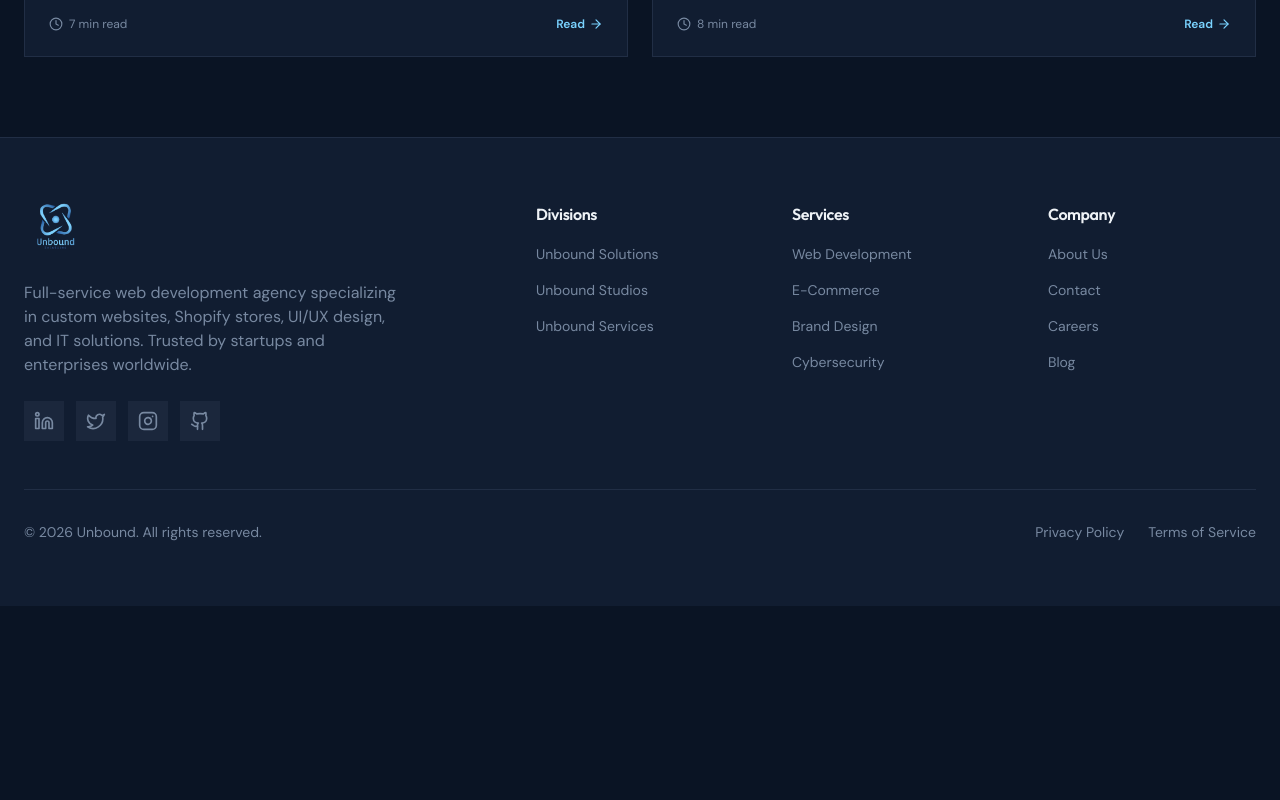
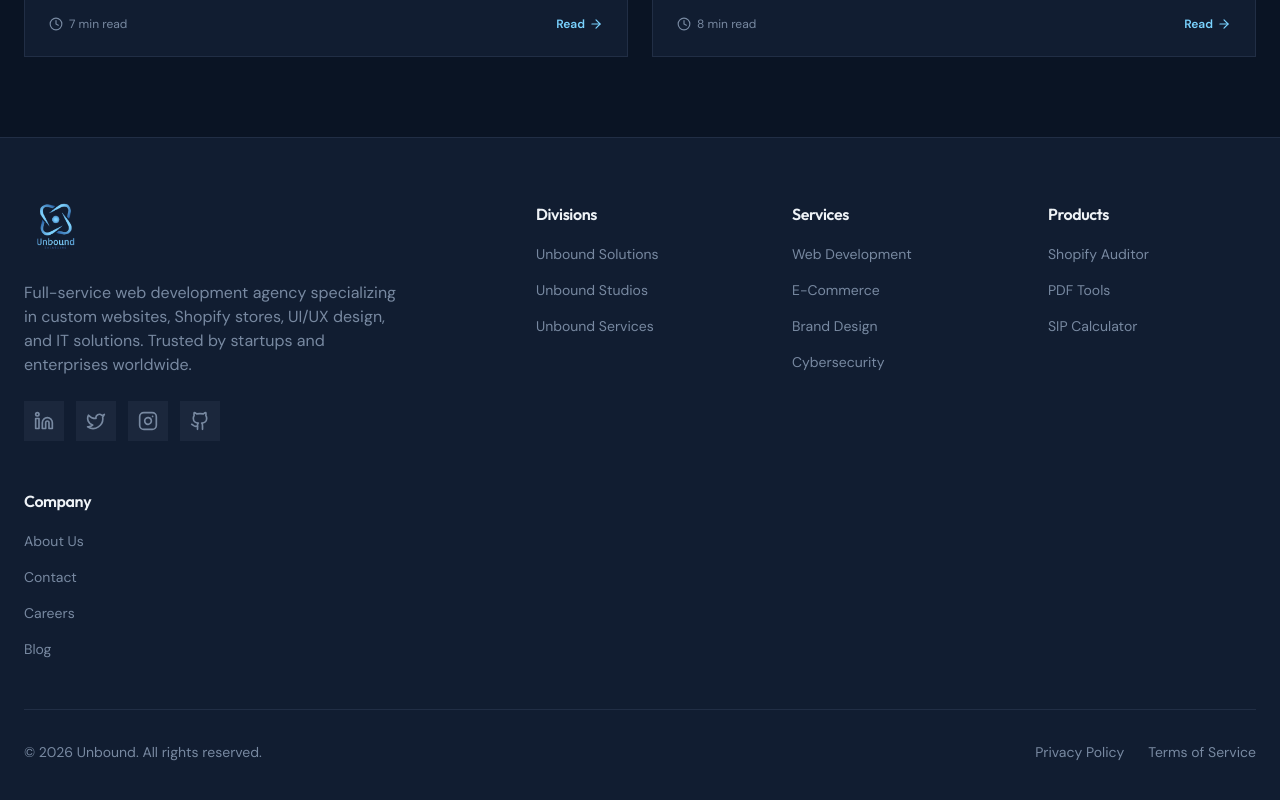
Before and after one commit to unboundsolutions-team/main-website, a React (Vite) app: page /blogs in a window 1280 px wide. Shown: the part 1527-2327 px from the top of the page. Before the commit the page ends 2133 px from the top, so only its background shows below. Built offline with nearby package versions, Linux system fonts and the light colour scheme.

Commit message:
add products link in footer

```diff
--- a/src/components/Footer.tsx
+++ b/src/components/Footer.tsx
@@ -15,6 +15,11 @@ const Footer = () => {
       { label: "E-Commerce", href: "#services" },
       { label: "Brand Design", href: "#services" },
       { label: "Cybersecurity", href: "#services" },
+    ],
+    products: [
+      { label: "Shopify Auditor", href: "https://rupeleaks.unboundsolutions.in/" },
+      { label: "PDF Tools", href: "https://pdftools.unboundsolutions.in/" },
+      { label: "SIP Calculator", href: "https://sip.unboundsolutions.in/" },
     ],
     company: [
       { label: "About Us", href: "#about" },
@@ -92,6 +97,22 @@ const Footer = () => {
             </ul>
           </div>
 
+          {/* Products */}
+          <div>
+            <h4 className="font-semibold mb-4">Products</h4>
+            <ul className="space-y-3">
+              {footerLinks.products.map((link) => (
+                <li key={link.label}>
+                  <a
+                    href={link.href}
+                    className="text-muted-foreground hover:text-primary transition-colors text-sm"
+                  >
+                    {link.label}
+                  </a>
+                </li>
+              ))}
+            </ul>
+          </div>
           {/* Company */}
           <div>
             <h4 className="font-semibold mb-4">Company</h4>
```
